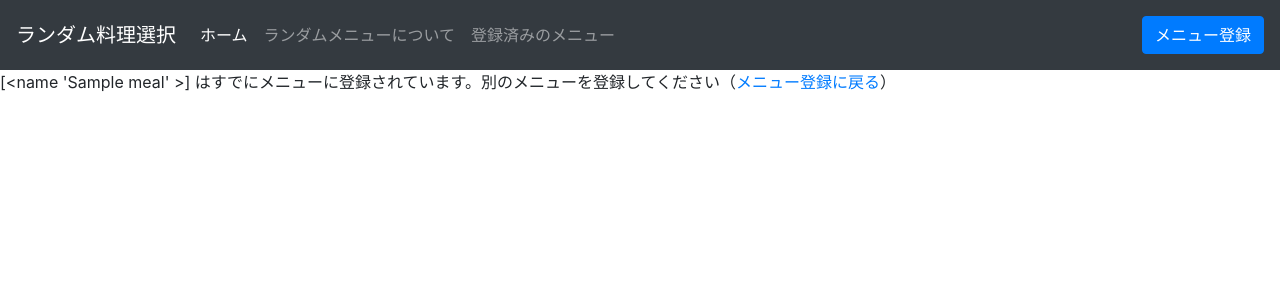
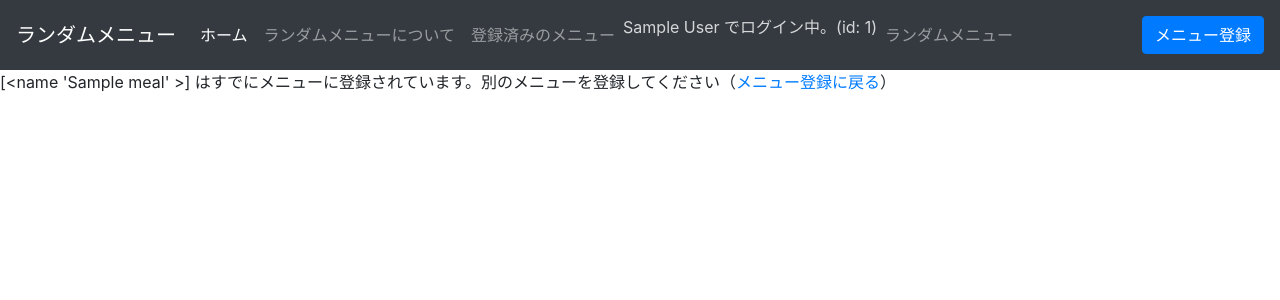
Before and after one commit to amabow/random_cooking_with_flask, a Flask app: template templates/duplication.html in a window 1280 px wide. Shown: the top 300 px of the page. Run offline with Flask 2, Linux system fonts and the light colour scheme; the template is opened without the code that fills it: values that come from a table or form of the project are taken from there, others are empty; a user stored in the database is signed in; tables that the repository leaves empty hold one stand-in row (values such as "Sample post"); parts of the project's set-up code (start-up, migrations or seed data) failed here and were passed over; some libraries are stand-ins or nearby versions.

Commit message:
Update duplication.html

```diff
--- a/templates/duplication.html
+++ b/templates/duplication.html
@@ -8,14 +8,14 @@
 </head>
 <body>
     <nav class="navbar navbar-dark bg-dark navbar-expand-lg">
-        <a class="navbar-brand" href="/">ランダム料理選択</a>
+        <a class="navbar-brand" href="/">ランダムメニュー</a>
         <button class="navbar-toggler" type="button" data-toggle="collapse" data-target="#navbarText" aria-controls="navbarText" aria-expanded="false" aria-label="Toggle navigation">
             <span class="navbar-toggler-icon"></span>
         </button>
         <div class="collapse navbar-collapse" id="navbarText">
             <ul class="navbar-nav mr-auto">
                 <li class="nav-item active">
-                <a class="nav-link" href="/">ホーム</a>
+                    <a class="nav-link" href="/">ホーム<span class="sr-only">(current)</span></a>
                 </li>
                 <li class="nav-item">
                     <a class="nav-link" href="/about">ランダムメニューについて</a>
@@ -23,13 +23,28 @@
                 <li class="nav-item">
                     <a class="nav-link" href="/list">登録済みのメニュー</a>
                 </li>
+                {% if current_user.is_authenticated %}
+                <li>
+                    <div style="color: rgba(255, 255, 255, 0.8);">{{current_user.name}} でログイン中。(id: {{current_user.id}})</div>
+                </li>
+                <li>
+                    <a class="nav-link" href="/meal">ランダムメニュー</a>
+                </li>
+                {% else %}
+                <li>
+                    <a class="nav-link" href="/login">ログイン</a>
+                </li>
+                <li>
+                    <a class="nav-link" href="/register">新規登録</a>
+                </li>
+                {% endif %}
             </ul>
         <span class="navbar-text">
-              <a href="/register" class="btn btn-primary">メニュー登録</a>
+            <a href="/register_menu" class="btn btn-primary">メニュー登録</a>
         </span>
           </div>
     </nav>
-    <p>{{meal}} はすでにメニューに登録されています。別のメニューを登録してください（<a href="../register">メニュー登録に戻る</a>）</p>
+    <p>{{meal}} はすでにメニューに登録されています。別のメニューを登録してください（<a href="../add_meal">メニュー登録に戻る</a>）</p>
 </body>
 <script
     src="https://code.jquery.com/jquery-3.2.1.slim.min.js" integrity="sha384-KJ3o2DKtIkvYIK3UENzmM7KCkRr/rE9/Qpg6aAZGJwFDMVNA/GpGFF93hXpG5KkN" crossorigin="anonymous"></script>
```
Lines whose indentation alone changed are shown as unchanged.
